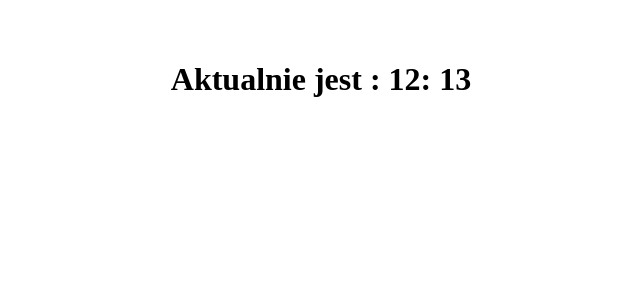
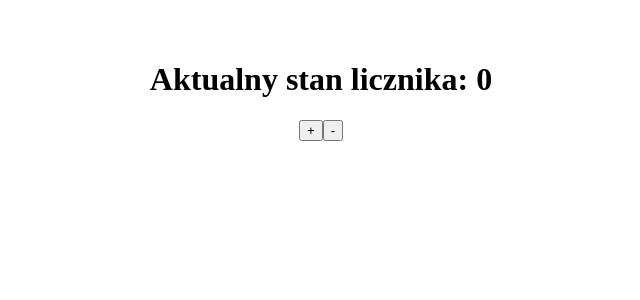
Before and after one commit to kacpi95/React-lesson, a React (Vite) app in the folder React-lesson/: page / in a window 1280 px wide. Shown: the top 300 px of the page, without its empty margins (319-959 px from the left). Built offline with nearby package versions, Linux system fonts and the light colour scheme.

Commit message:
Add task 10 in React

```diff
--- a/React-lesson/src/main.jsx
+++ b/React-lesson/src/main.jsx
@@ -125,14 +125,27 @@ import App from './App.jsx';
 // }
 // createRoot(document.getElementById('root')).render(<Counter />);
 
-function CurrentTime() {
-  const date = new Date();
-  const hours = date.getHours();
-  const minutes = date.getMinutes();
+// function CurrentTime() {
+//   const date = new Date();
+//   const hours = date.getHours();
+//   const minutes = date.getMinutes();
+//   return (
+//     <h1>
+//       Aktualnie jest : {hours}: {minutes}
+//     </h1>
+//   );
+// }
+// createRoot(document.getElementById('root')).render(<CurrentTime />);
+
+function Counter() {
+  const [count, setCount] = useState(0);
+
   return (
-    <h1>
-      Aktualnie jest : {hours}: {minutes}
-    </h1>
+    <div>
+      <h1>Aktualny stan licznika: {count}</h1>
+      <button onClick={() => setCount(count + 1)}>+</button>
+      <button onClick={() => setCount(count - 1)}>-</button>
+    </div>
   );
 }
-createRoot(document.getElementById('root')).render(<CurrentTime />);
+createRoot(document.getElementById('root')).render(<Counter />);
```
